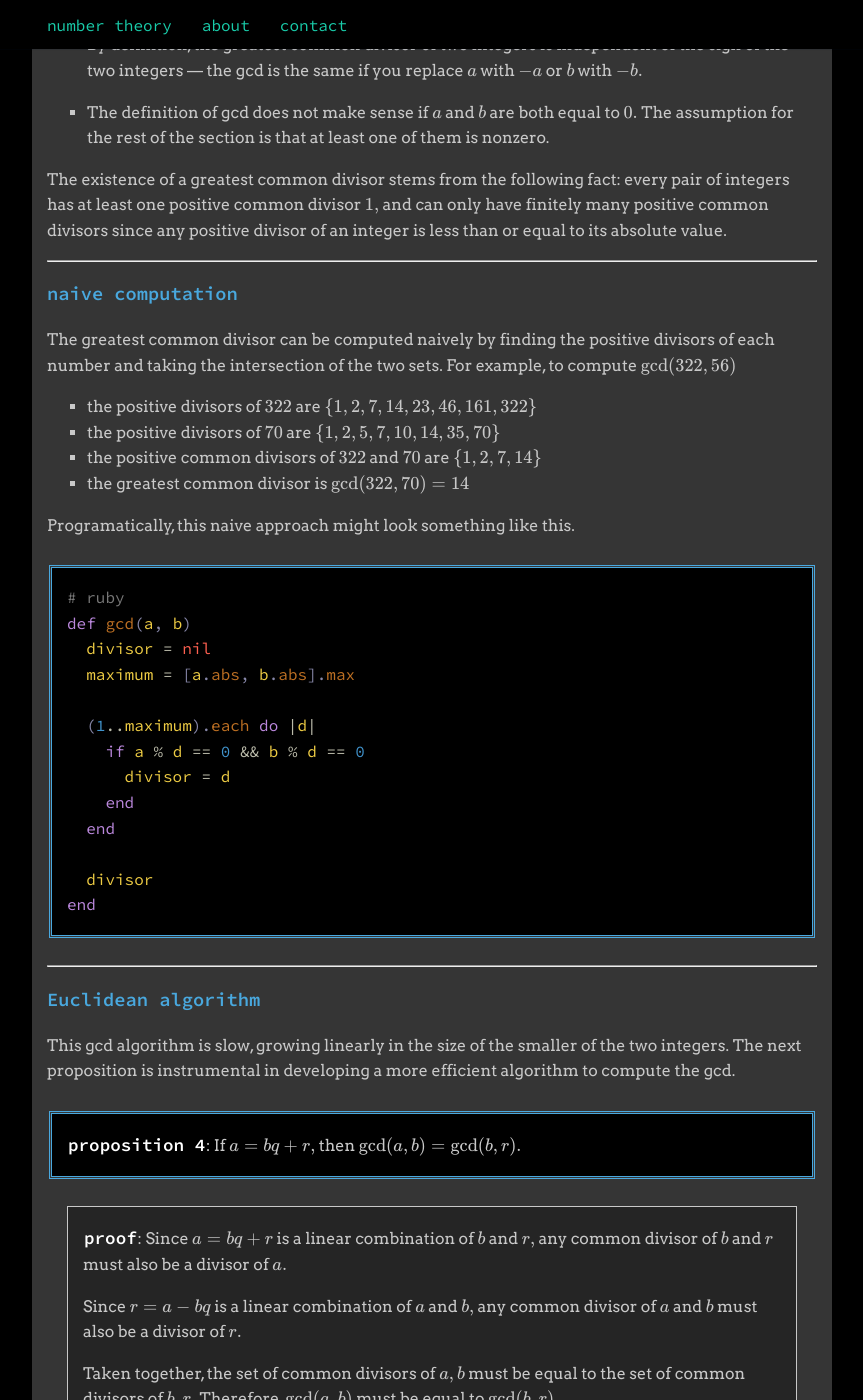
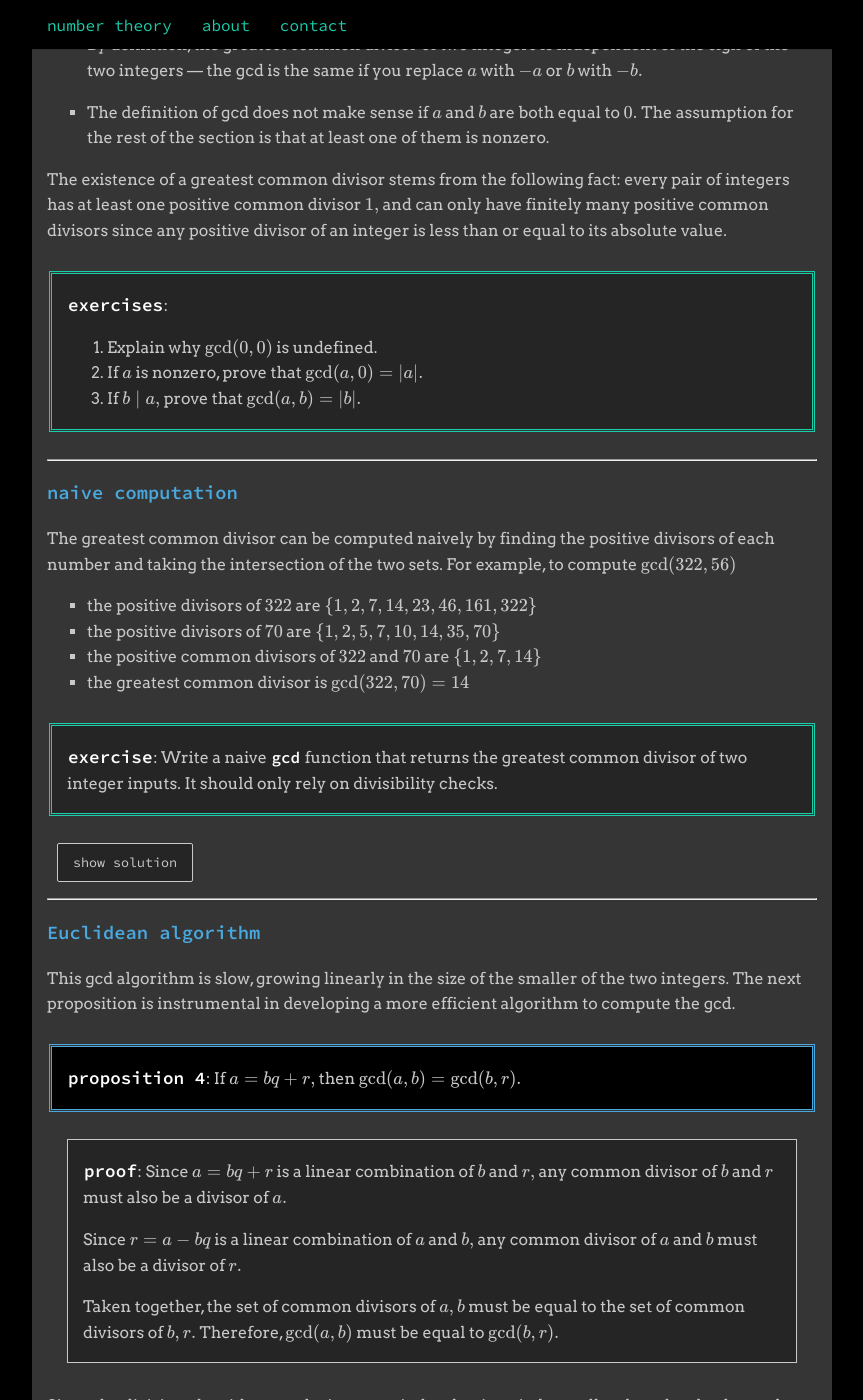
Before and after one commit to itscomputers/itscomputers.github.io, a Jekyll site: the page built from _sections/01_03_greatest_common_divisor.md, in a window 1280 px wide and 1400 px high, scrolled down 298 px. Shown: the whole window, without its empty margins (208-1071 px from the left). Built offline with Jekyll 4.4.1, drawn with Linux system fonts in a browser that asks for light colours; formulas are drawn with MathJax 3; some of the changed text lies outside the part shown.

Commit message:
move exercises into middle of sections and hide code solutions by default

```diff
--- /dev/null
+++ b/_includes/button.html
@@ -0,0 +1,3 @@
+<button onClick="showContent('{{ include.id }}')">
+  show solution
+</button>
--- a/_layouts/section.html
+++ b/_layouts/section.html
@@ -4,6 +4,17 @@ layout: default
 
 <script type="text/javascript" async
   src="https://cdnjs.cloudflare.com/ajax/libs/mathjax/2.7.1/MathJax.js?config=TeX-MML-AM_CHTML">
+</script>
+
+<script>
+  function showContent(id) {
+    let element = document.getElementById(id);
+    if (element.style.display === 'none') {
+      element.style.display = 'block';
+    } else {
+      element.style.display = 'none';
+    }
+  }
 </script>
 
 <h3>{{ page.chapter }}.{{ page.section }} - {{ page.title }}</h3>
--- a/_sass/_base.scss
+++ b/_sass/_base.scss
@@ -11,25 +11,35 @@ $content-width: 800px;
 
 $body-background-color: $black;
 $main-background-color: $gray;
-$nav-background-color: $black;
-$blockquote-background-color: $black;
-$proof-background-color: $dark-gray;
-
 $font-color: $light-gray;
 $link-color: $green;
 $link-hover-color: $bright-green;
-$heading-font-color: $blue;
-
-$blockquote-outline-color: $blue;
-$proof-border-color: $light-gray;
-$table-border-color: $light-gray;
-$table-header-background-color: $dark-gray;
 $code-color: $white;
 
 $font: 'Arvo', sans-serif;
 $heading-font: 'Source Code Pro', monospace;
 $link-font: 'Arvo';
 $code-font: 'Source Code Pro', monospace;
+
+$nav-background-color: $black;
+$heading-font-color: $blue;
+
+$blockquote-background-color: $black;
+$blockquote-outline-color: $blue;
+
+$proof-background-color: $dark-gray;
+$proof-border-color: $light-gray;
+
+$exercise-background-color: $dark-gray;
+$exercise-outline-color: $green;
+
+$table-border-color: $light-gray;
+$table-header-background-color: $dark-gray;
+
+$button-background-color: $dark-gray;
+$button-border-color: $light-gray;
+$button-border-hover-color: $green;
+$button-text-color: $light-gray;
 
 *,
 *::before,
--- a/_sass/_layout.scss
+++ b/_sass/_layout.scss
@@ -70,9 +70,14 @@ blockquote, .highlight {
 
 blockquote.proof {
   background: $proof-background-color;
+  border: 1px solid $proof-border-color;
   margin: 30px 20px;
-  border: 1px solid $proof-border-color;
   outline: none;
+}
+
+blockquote.exercise {
+  background: $exercise-background-color;
+  outline: $exercise-outline-color double 3px;
 }
 
 strong code {
@@ -92,6 +97,22 @@ td, th {
 th {
   background: $table-header-background-color;
   border-bottom: 3px solid $table-border-color;
+}
+
+button {
+  background: $button-background-color;
+  padding: 10px 15px;
+  margin-left: 10px;
+  color: $button-text-color;
+  border: 1px solid $button-border-color;
+  border-radius: 2px;
+  font-family: $code-font;
+  &:hover {
+    border: 1px solid $button-border-hover-color;
+  }
+  &::-moz-focus-inner {
+    border: none;
+  }
 }
 
 .container {
--- a/_sections/01_03_greatest_common_divisor.md
+++ b/_sections/01_03_greatest_common_divisor.md
@@ -32,6 +32,13 @@ and can only have finitely many positive common divisors since any
 positive divisor of an integer is less than or equal to its absolute
 value.
 
+<span id="exercises-gcd" />
+> **`exercises`**:
+> 1. Explain why $$ \gcd(0, 0) $$ is undefined.
+> 1. If $$ a $$ is nonzero, prove that $$ \gcd(a, 0) = \vert a \vert. $$
+> 1. If $$ b \mid a, $$ prove that $$ \gcd(a, b) = \vert b \vert. $$
+{: .exercise}
+
 ---
 ### naive computation
 
@@ -46,12 +53,17 @@ $$ \{ 1, 2, 5, 7, 10, 14, 35, 70 \} $$
 $$ \{ 1, 2, 7, 14 \} $$
 - the greatest common divisor is $$ \gcd(322, 70) = 14 $$
 
-Programatically, this naive approach might look something like this.
+<span id="exercise-naive-gcd" />
+> **`exercise`**:
+> Write a naive `gcd` function that returns the greatest common divisor of two
+> integer inputs.  It should only rely on divisibility checks.
+{: .exercise}
 
-<span id="ruby-naive-gcd" />
+{% include button.html id="ruby-naive-gcd" %}
+<div id="ruby-naive-gcd" style="display: none;">
 {% highlight ruby %}
 # ruby
-def gcd(a, b)
+def naive_gcd(a, b)
   divisor = nil
   maximum = [a.abs, b.abs].max
 
@@ -64,6 +76,7 @@ def gcd(a, b)
   divisor
 end
 {% endhighlight %}
+</div>
 
 ---
 ### Euclidean algorithm
@@ -111,26 +124,47 @@ In the Euclidean algorithm, the last nonzero remainder is the gcd of the
 original two integers.  The gcd is computed without explicitly finding
 any of the divisors.
 
-Here is a concise formulation of the Euclidean algorithm.
+<span id="exercise-euclidean-algorithm" />
+> **`exercise`**:
+> Write a Euclidean algorithm function that prints the division algorithm
+> result from each step. When run on the inputs `(322, 70)`, for
+> example, it should print
+> <pre class="console">
+> 322 == 70 * 4 + 42
+> 70 == 42 * 1 + 28
+> 42 == 28 * 1 + 14
+> 28 == 14 * 2 + 0
+> </pre>
+{: .exercise}
+
+{% include button.html id="ruby-euclidean-algorithm" %}
+<div id="ruby-euclidean-algorithm" style="display: none;">
+{% highlight ruby %}
+def euclidean_algorithm(a, b)
+  while b != 0
+    q, r = div_rem(a, b)
+    puts "#{a} == #{b} * #{q} + #{r}"
+  end
+end
+{% endhighlight %}
+</div>
+
+---
+### computation of gcd
+
+As mentioned, the Euclidean algorithm can be used to compute the greatest
+common divisor.  One formulation of this is the following:
 
 <span id="euclidean-algorithm" />
 > **`Euclidean algorithm`**:
 > To compute $$ \gcd(a, b) $$
 > 1. If $$ b = 0, $$ return $$ \vert a \vert $$
 > 2. Otherwise, compute $$ a = bq + r $$ and return to step 1, replacing
-> $$ (a, b) $$ with $$ (b, r). $$
+> $$ (a, b) $$ with $$ (b, r) $$
 
 The Euclidean algorithm terminates after finitely many steps.  Since the
-remainders form a decreasing sequence of positive integers, there are
+remainders form a decreasing sequence of positive integers, there
 can only be finitely many of them.
-
-This new algorithm to compute the gcd is very fast: the growth is
-logarithmic in the smaller of the two integers.  In fact, it can be shown
-that the number of steps is at most 5 times the number of its decimal
-digits.
-
----
-### in code
 
 In most programming languages, the modulus operator may return a negative
 remainder when dealing with negative values.  However, the result of
@@ -147,31 +181,35 @@ algorithm may be implemented using only the modulus operator.
 |  `42 % 28 == 14` | $$ = \gcd(28, 14) $$ |
 |   `28 % 14 == 0` | $$ = 14 $$           |
 
-An iterative implementation in ruby.
+<span id="exercise-gcd" />
+> **`exercise`**:
+> Write a `gcd` function that uses the language's modulus operator: it
+> should take two integer inputs and produce their greatest common
+> divisor.  Remember that $$ gcd(0, 0) $$ is undefined.
+{: .exercise}
 
-<span id="ruby-gcd" />
+{% include button.html id="ruby-gcd" %}
+<div id="ruby-gcd" style="display: none;">
 {% highlight ruby %}
 # ruby
 def gcd(a, b)
   while b != 0
     a, b = [b, a % b]
   end
+
   a == 0 ? nil : a.abs
 end
 {% endhighlight %}
+</div>
 
-A recursive implementation in rust.
+This new `gcd` function is much faster than the naive version: it grows
+logarithmically as opposed to linearly.  This fact will be proven later.
 
-<span id="rust-gcd" />
-{% highlight rust %}
-fn gcd(a: i32, b: i32) -> i32 {
-  match (a, b) {
-    (0, 0) => panic!("gcd(0, 0) is undefined"),
-    (x, 0) => i32::abs(x),
-    _ => gcd(b, a % b)
-  }
-}
-{% endhighlight %}
+<span id="exercise-gcd-benchmark" />
+> **`exercise`**:
+> Benchmark `gcd` vs `naive_gcd` to convince yourself of the stated time
+> complexity.
+{: .exercise}
 
 ---
 ### testing
@@ -194,38 +232,14 @@ function.
 
 {% highlight ruby %}
 # ruby
-def test_gcd_for(a, b)
+def test_gcd(a, b)
   d = result || gcd(a, b)
   error = "`gcd` failed for #{a}, #{b}"
 
-  raise error if d.nil? && (a != 0 || b != 0)
+  raise error if a == 0 && b == 0 && !d.nil?
   raise error unless d > 0
   raise error unless a % d == 0
   raise error unless b % d == 0
   raise error unless gcd(a/d, b/d) == 1
 end
 {% endhighlight %}
-
----
-### exercises
-1. Explain why $$ \gcd(0, 0) $$ is undefined.
-
-1. If $$ a $$ is nonzero, prove that $$ \gcd(a, 0) = \vert a \vert. $$
-
-1. If $$ b \mid a, $$ prove that $$ \gcd(a, b) = \vert b \vert. $$
-
-1. Write a gcd function in the language of your choice.
-
-1. Perform some benchmarking to verify that the time complexity of your
-gcd function grows logarithmically in the size of the smaller of the two
-arguments.
-
-1. Write a Euclidean algorithm function that prints the division algorithm
-result from each step used.  When run on the inputs `(322, 70)`, for
-example, it should print:
-<pre class="console">
-322 == 70 * 4 + 42
-70 == 42 * 1 + 28
-42 == 28 * 1 + 14
-28 == 14 * 2 + 0
-</pre>
```
Also changed, not shown: _sections/01_01_divisibility.md (+37 -47 lines), _sections/01_02_division_with_remainder.md (+42 -38 lines).
